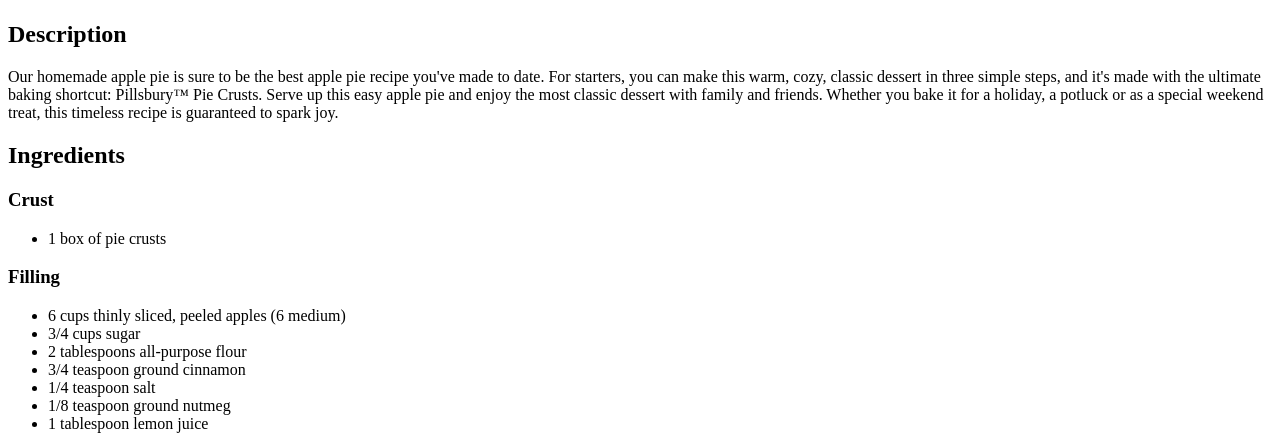
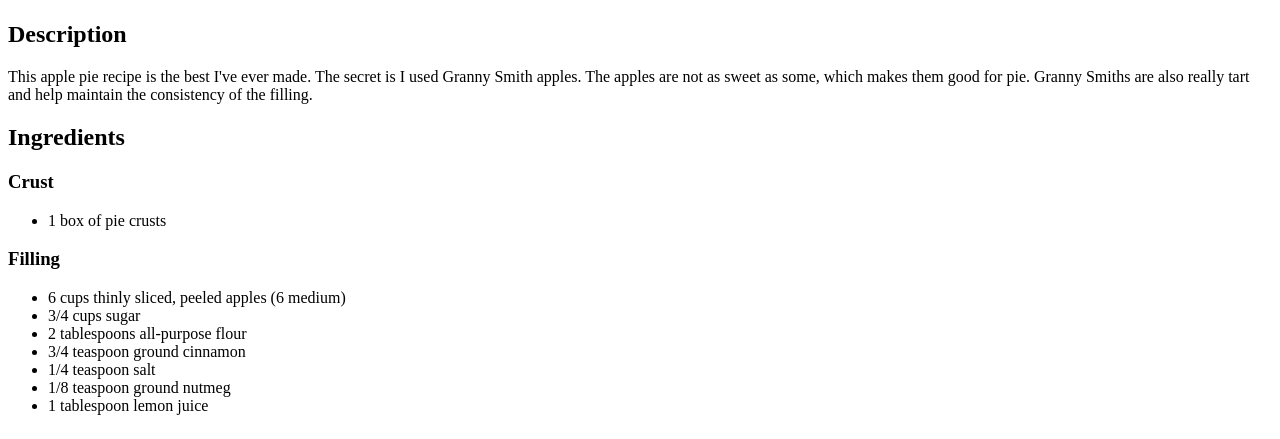
Before and after one commit to jeffreyflorek/odin-recipes, a plain HTML site: page apple-pie.html in a window 1280 px wide. Shown: the part 350-789 px from the top of the page. Drawn offline with Linux system fonts and the light colour scheme.

Commit message:
Update apple pie recipe description

```diff
--- a/apple-pie.html
+++ b/apple-pie.html
@@ -8,13 +8,10 @@
         <h1>Apple Pie Recipe</h1>
         <img width="480" src="img/apple-pie.png" alt="a slice of apple pie ">
         <h2>Description</h2>
-        <p>Our homemade apple pie is sure to be the best apple pie recipe you've
-            made to date. For starters, you can make this warm, cozy, classic
-            dessert in three simple steps, and it's made with the ultimate
-            baking shortcut: Pillsbury™ Pie Crusts. Serve up this easy apple pie
-            and enjoy the most classic dessert with family and friends. Whether
-            you bake it for a holiday, a potluck or as a special weekend treat,
-            this timeless recipe is guaranteed to spark joy.</p>
+        <p>This apple pie recipe is the best I've ever made. The secret is I
+            used Granny Smith apples. The apples are not as sweet as some, which
+            makes them good for pie. Granny Smiths are also really tart and help
+            maintain the consistency of the filling.</p>
         <h2>Ingredients</h2>
         <h3>Crust</h3>
         <ul>
```
